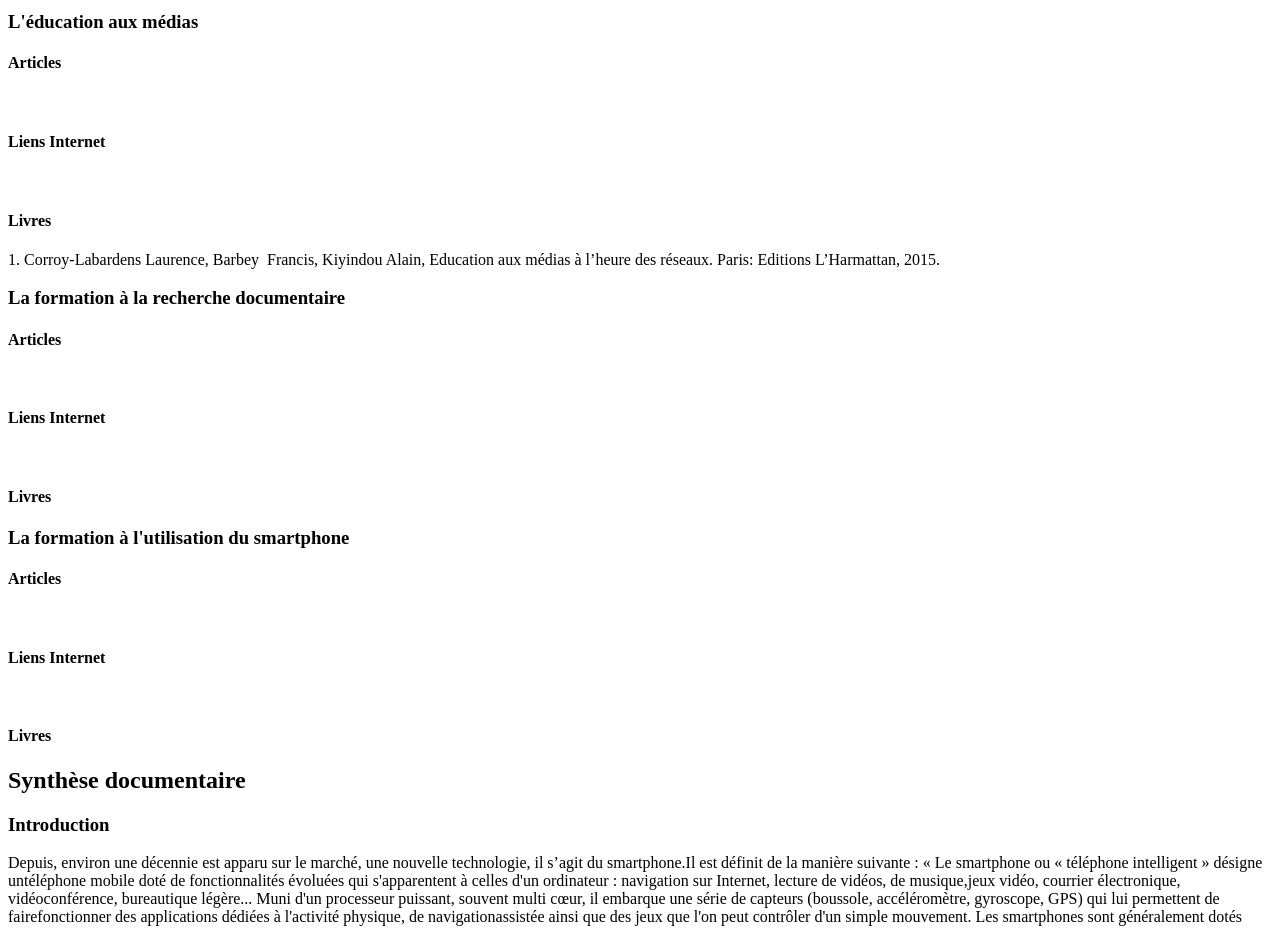
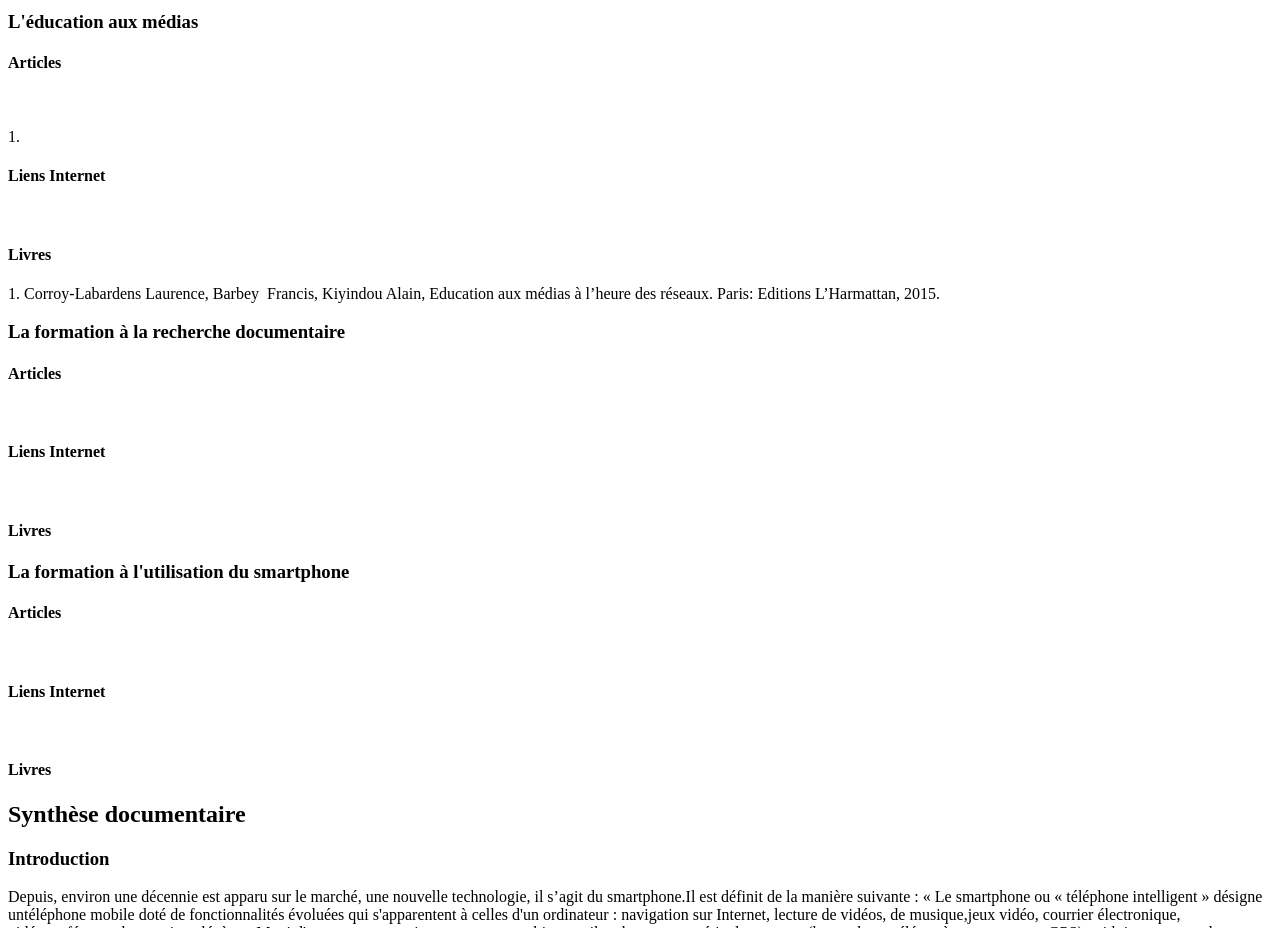
Before and after one commit to qcolla/qcolla.github.io, a plain HTML site: page documentation/index.html in a window 1280 px wide. Shown: the part 1180-2108 px from the top of the page. Drawn offline with Linux system fonts and the light colour scheme.

Commit message:
Update index.html

```diff
--- a/documentation/index.html
+++ b/documentation/index.html
@@ -52,6 +52,8 @@ Google,  Doctes (base de données duRESOdoc -http://superdoc.reso.ucl.ac.be/sup
     <h3>L'éducation aux médias</h3>
 
     <h4>Articles</h4>
+
+    <p> 1.
     <h4>Liens Internet</h4>
     <h4>Livres</h4>
 
```
